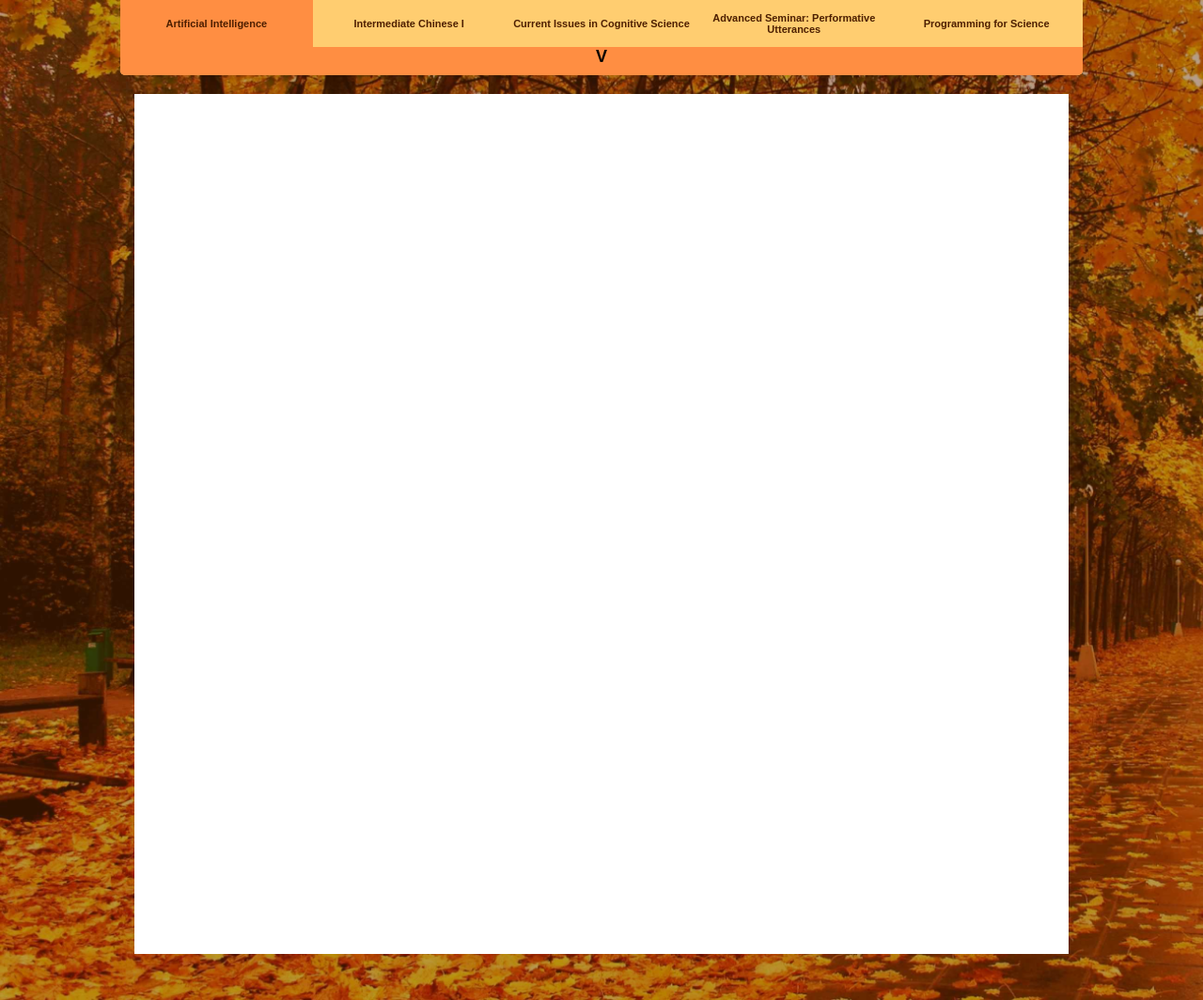
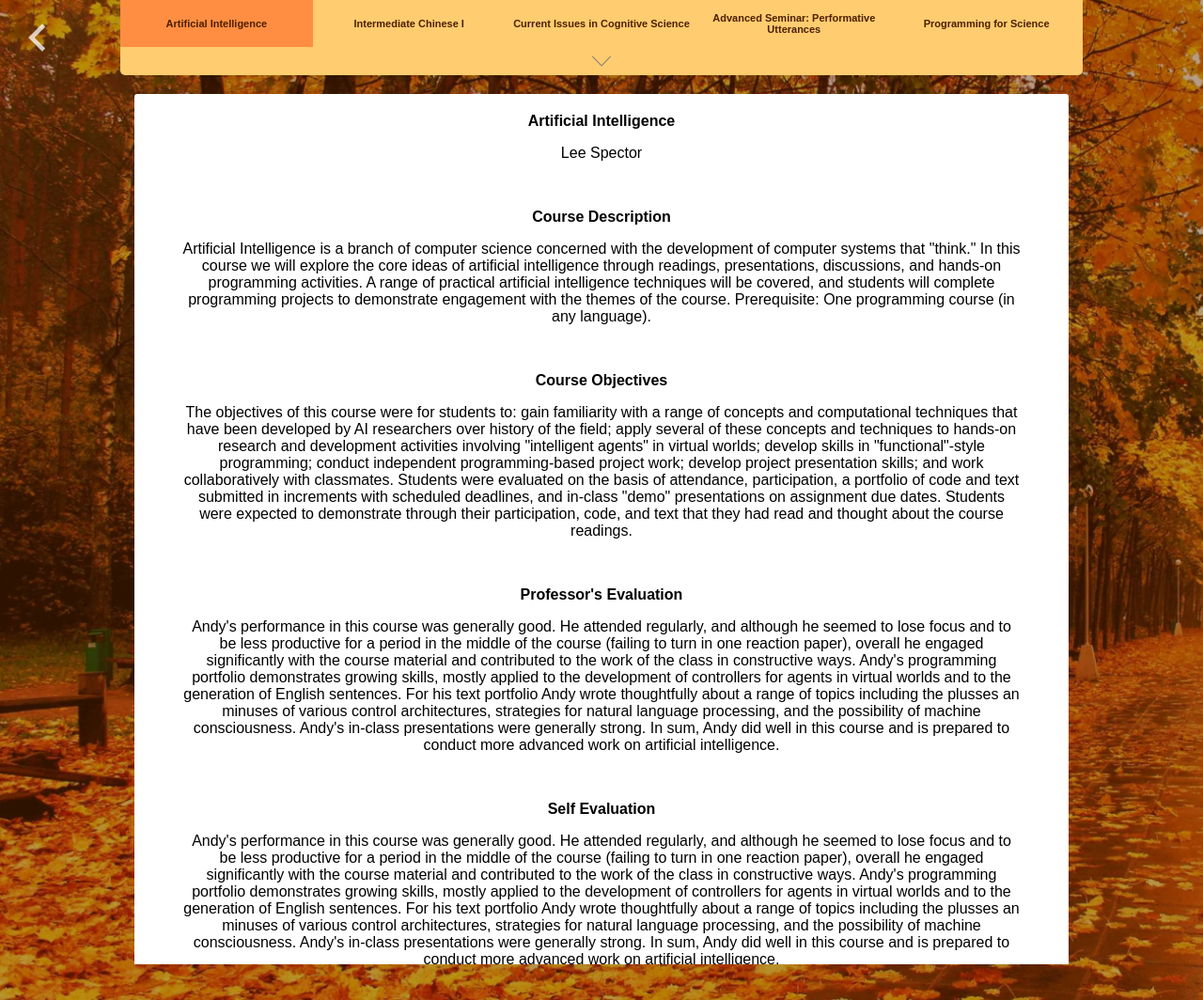
Before and after one commit to andyzito/diviiportfolio, a PHP site: page /artificialintelligence.php in a window 1280 px wide. Shown: the whole page at 94% size. Run offline with PHP 8.4, Linux system fonts and the light colour scheme.

Commit message:
I don't really know what has changed here shhh

```diff
--- a/artificialintelligence.php
+++ b/artificialintelligence.php
@@ -5,6 +5,11 @@
 <div id="main">
 <?php include 'navbar.php';?>
 <div id="content">
+<div id="title"><p>Artificial Intelligence</p>Lee Spector</div>
+<div id="course-description"><p>Course Description</p>Artificial Intelligence is a branch of computer science concerned with the development of computer systems that "think." In this course we will explore the core ideas of artificial intelligence through readings, presentations, discussions, and hands-on programming activities. A range of practical artificial intelligence techniques will be covered, and students will complete programming projects to demonstrate engagement with the themes of the course. Prerequisite: One programming course (in any language).</div>
+<div id="course-objectives"><p>Course Objectives</p>The objectives of this course were for students to: gain familiarity with a range of concepts and computational techniques that have been developed by AI researchers over history of the field; apply several of these concepts and techniques to hands-on research and development activities involving "intelligent agents" in virtual worlds; develop skills in "functional"-style programming; conduct independent programming-based project work; develop project presentation skills; and work collaboratively with classmates. Students were evaluated on the basis of attendance, participation, a portfolio of code and text submitted in increments with scheduled deadlines, and in-class "demo" presentations on assignment due dates. Students were expected to demonstrate through their participation, code, and text that they had read and thought about the course readings.</div>
+<div id="prof-eval"><p>Professor's Evaluation</p>Andy's performance in this course was generally good. He attended regularly, and although he seemed to lose focus and to be less productive for a period in the middle of the course (failing to turn in one reaction paper), overall he engaged significantly with the course material and contributed to the work of the class in constructive ways. Andy's programming portfolio demonstrates growing skills, mostly applied to the development of controllers for agents in virtual worlds and to the generation of English sentences. For his text portfolio Andy wrote thoughtfully about a range of topics including the plusses an minuses of various control architectures, strategies for natural language processing, and the possibility of machine consciousness. Andy's in-class presentations were generally strong. In sum, Andy did well in this course and is prepared to conduct more advanced work on artificial intelligence.</div>
+<div id="self-eval"><p>Self Evaluation</p>Andy's performance in this course was generally good. He attended regularly, and although he seemed to lose focus and to be less productive for a period in the middle of the course (failing to turn in one reaction paper), overall he engaged significantly with the course material and contributed to the work of the class in constructive ways. Andy's programming portfolio demonstrates growing skills, mostly applied to the development of controllers for agents in virtual worlds and to the generation of English sentences. For his text portfolio Andy wrote thoughtfully about a range of topics including the plusses an minuses of various control architectures, strategies for natural language processing, and the possibility of machine consciousness. Andy's in-class presentations were generally strong. In sum, Andy did well in this course and is prepared to conduct more advanced work on artificial intelligence.</div>
 </div>
 </div>
 </body>
--- a/js.js
+++ b/js.js
@@ -1,6 +1,7 @@
 $('#dropdown').click(
 	function() {
 		$('.navbar.n1 li:not(#dropdown)').slideToggle(110)
+		$('#dropdown').toggleClass('expanded')
 		// $('.navbar.fall').slideToggle(110)
 		// $('#dropdown').hide()
 	})
--- a/navbar.php
+++ b/navbar.php
@@ -1,4 +1,4 @@
-<a id="back" href="index.php"></a>
+<a id="back" href="index.php"><img src="leftarrow.png"></a>
 <div id="navbar-container">
 
 <ul class="navbar n1">
@@ -26,5 +26,5 @@
 <a href="syntax.php"><li id="syntax"><span>Introduction to Syntax</span></li></a>
 <a href="semantics.php"><li id="semantics"><span>A Theory of Meaning</span></li></a>
 </ul>
-<div id="dropdown">V</div>
+<div id="dropdown"></div>
 </div>
--- a/style.css
+++ b/style.css
@@ -1,6 +1,7 @@
 body{
 	margin:0;
 	padding:0;
+	overflow:hidden;
 }
 
 #main{
@@ -85,23 +86,42 @@ body.spring #main {
 #back{
 	display: inline-block;
     position: fixed;
-    background-color: rgba(255,255,255,0.3);
     left: 20px;
     top: 20px;
 	text-decoration:none;
+	border-radius:2px;
+}
+
+#back:hover{
+    background-color: rgba(255,255,255,0.3);
+}
+
+#back img{
+	width:40px;
+	opacity:0.75;
 }
 
 #navbar-container ul.navbar.n1 li:not(#dropdown){
 	display:none;
 }
 
+#navbar-container #dropdown.expanded{
+	background-image:url(up-arrow.png);
+}
+
 #navbar-container #dropdown{
+	background:url(down-arrow.png) center no-repeat;
+	background-size:20px;
 	height:30px;
 	display:inline-block;
 	width:100%;
 	text-align:center;
 	border-bottom-left-radius:5px;
 	border-bottom-right-radius:5px;
+}
+
+body.spring #navbar-container #dropdown{
+	background-image:url(down-arrow-s.png);
 }
 
 #navbar-container{
@@ -143,7 +163,7 @@ body.fall #navbar-container li{
 }
 
 body.spring #navbar-container li {
-	color:#0F3003;
+	color:white;
 }
 
 body.fall #navbar-container li:hover, body.fall #dropdown{
@@ -255,12 +275,29 @@ body.fall #navbar-container ul.spring{
 }
 
 #content{
-	height:86%;
+	overflow:auto;
+	border-top-left-radius:3px;
+	border-top-right-radius:3px;
+	height:87%;
 	margin-top:20px;
 	width:97%;
 	margin-left:auto;
 	margin-right:auto;
 	background-color:rgba(255,255,255,1)
+}
+
+#content div{
+	text-align:center;
+	padding-left:50px;
+	padding-right:50px;
+	padding-top:20px;
+	padding-bottom:30px;
+	font-family:sans-serif;
+}
+
+#content p{
+	margin-top:0;
+	font-weight:bold;
 }
 
 body.fall.main #content, body.spring.main #content{
```
Also changed, not shown: down-arrow-s.png (added), down-arrow.png (added), up-arrow.png (added).
